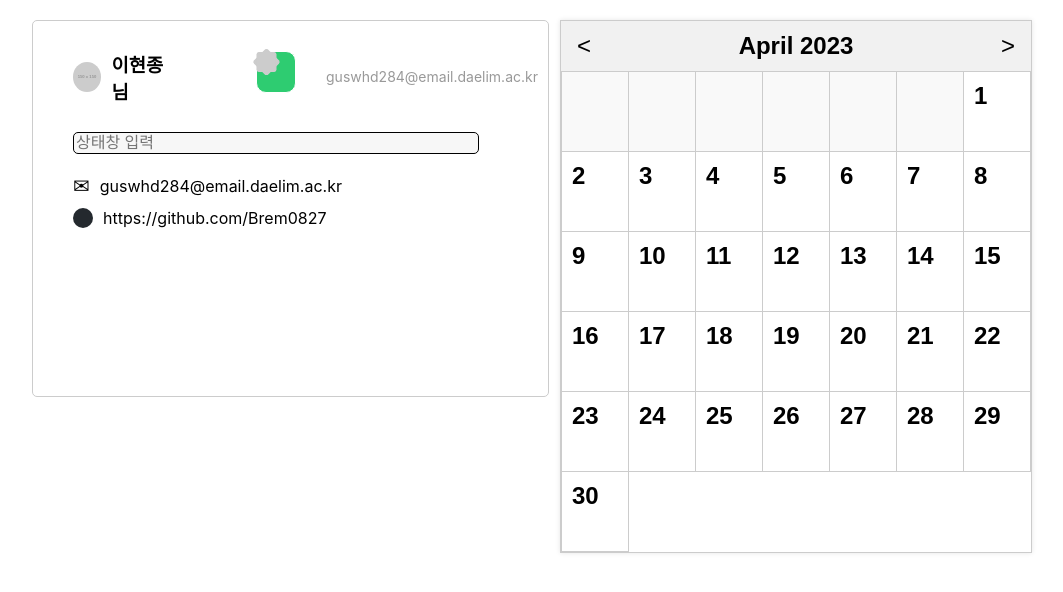
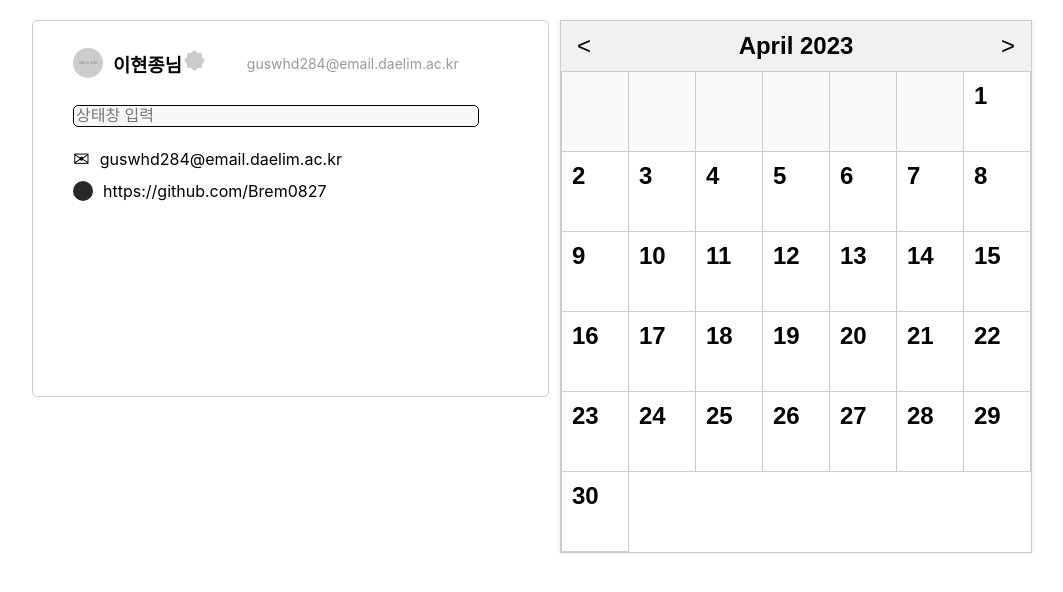
Before and after one commit to Gamemode1221/MindSharing-Front, a React (Create React App) app: page /mypage in a window 1280 px wide. Shown: the top 592 px of the page, without its empty margins (108-1171 px from the left). Built offline with nearby package versions, Linux system fonts and the light colour scheme.

Commit message:
Update Team
2023/04/04

```diff
--- a/src/css/SettingsIcon.css
+++ b/src/css/SettingsIcon.css
@@ -1,8 +1,10 @@
 .icon {
+    margin-top: 10px;
+    margin-left: 5px;
     display: inline-block;
     position: relative;
-    width: 16px;
-    height: 16px;
+    width: 30px;
+    height: 30px;
   }
 
   .teeth {
--- a/src/css/team.css
+++ b/src/css/team.css
@@ -22,7 +22,7 @@
   padding-top: 10%;
 }
 
-.icon {
+.Ticon {
   margin-left: 16%;
   background-color: #2ecc71;
   border: #fff 1px solid;
@@ -38,7 +38,7 @@
   transition: all 0.3s ease-in-out;
 }
 
-.icon:hover {
+.Ticon:hover {
   background-color: #27ae60;
 }
 
--- a/src/js/team.jsx
+++ b/src/js/team.jsx
@@ -45,7 +45,7 @@ function Team() {
 function AddTeamButton({ onClick }) {
   return (
     <div>
-      <div className="icon" onClick={onClick}>
+      <div className="Ticon" onClick={onClick}>
         +
       </div>
       <span> 팀 생성/추가</span>
```
